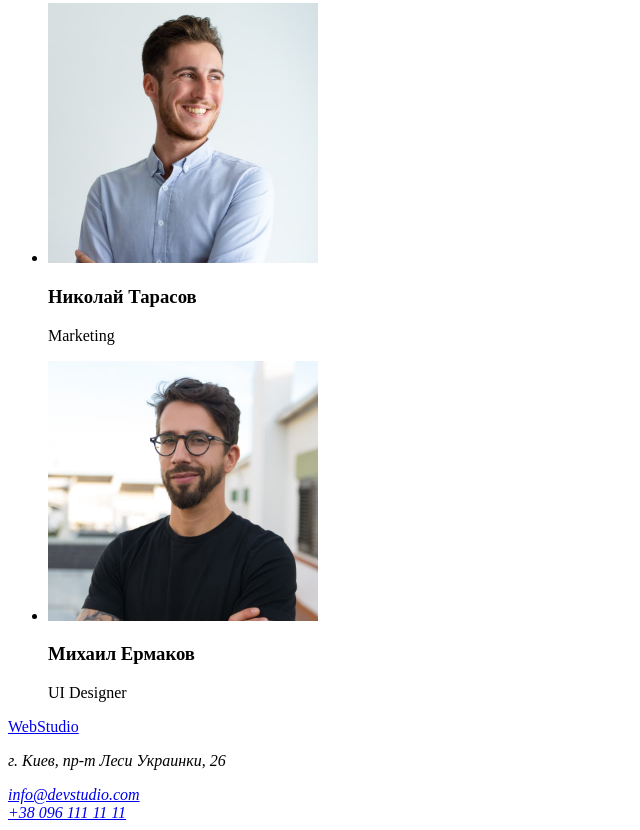
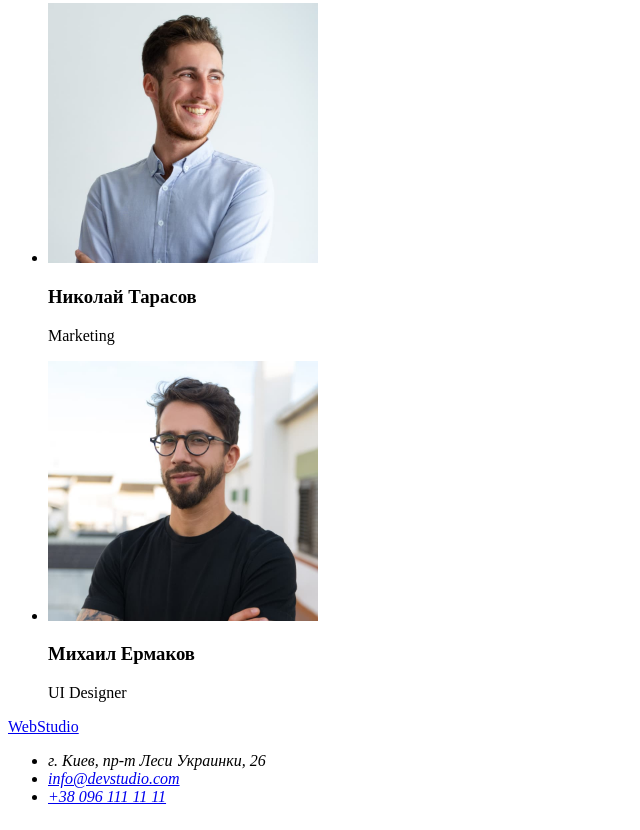
Before and after one commit to ludzay/goit-markup-hw-01, a plain HTML site: page index.html in a window 1280 px wide. Shown: the part 2333-3163 px from the top of the page, without its empty margins (0-640 px from the left). Drawn offline with Linux system fonts and the light colour scheme.

Commit message:
Адреса-Футер
Виправлення коду адреси в футері

```diff
--- a/index.html
+++ b/index.html
@@ -82,9 +82,13 @@
     <footer>
         <a href="./index.html">WebStudio</a>
         <address>
-               <p>г. Киев, пр-т Леси Украинки, 26</p>
-               <a href="mailto:info@devstudio.com">info@devstudio.com </a> <br>
-               <a href="tel:+380961111111">+38 096 111 11 11 </a>
+            <ul>
+                <li>г. Киев, пр-т Леси Украинки, 26</li>
+                <li><a href="mailto:info@devstudio.com">info@devstudio.com </a></li>
+                <li><a href="tel:+380961111111">+38 096 111 11 11 </a></li>
+            </ul>
+
+
         </address>
 
 
```
